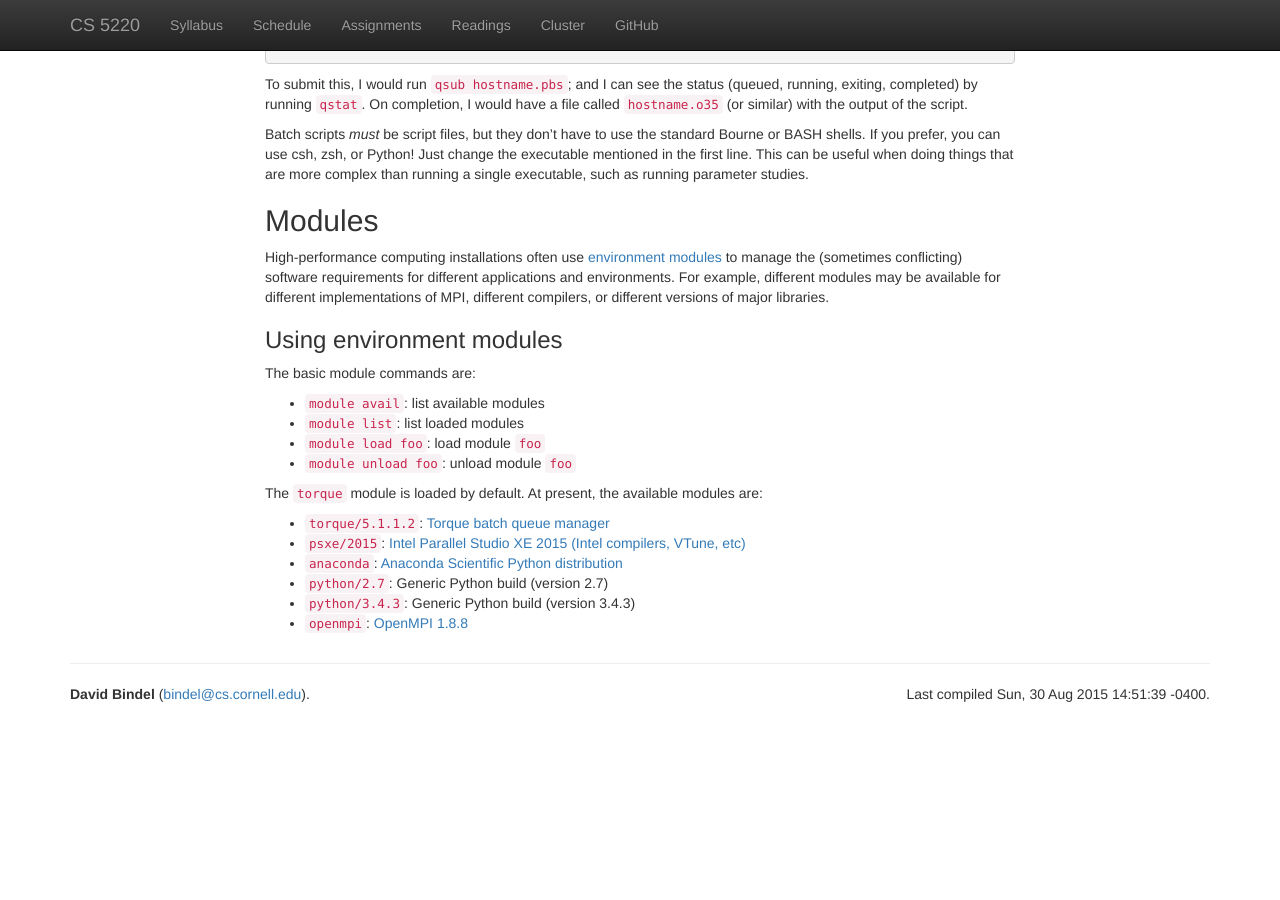
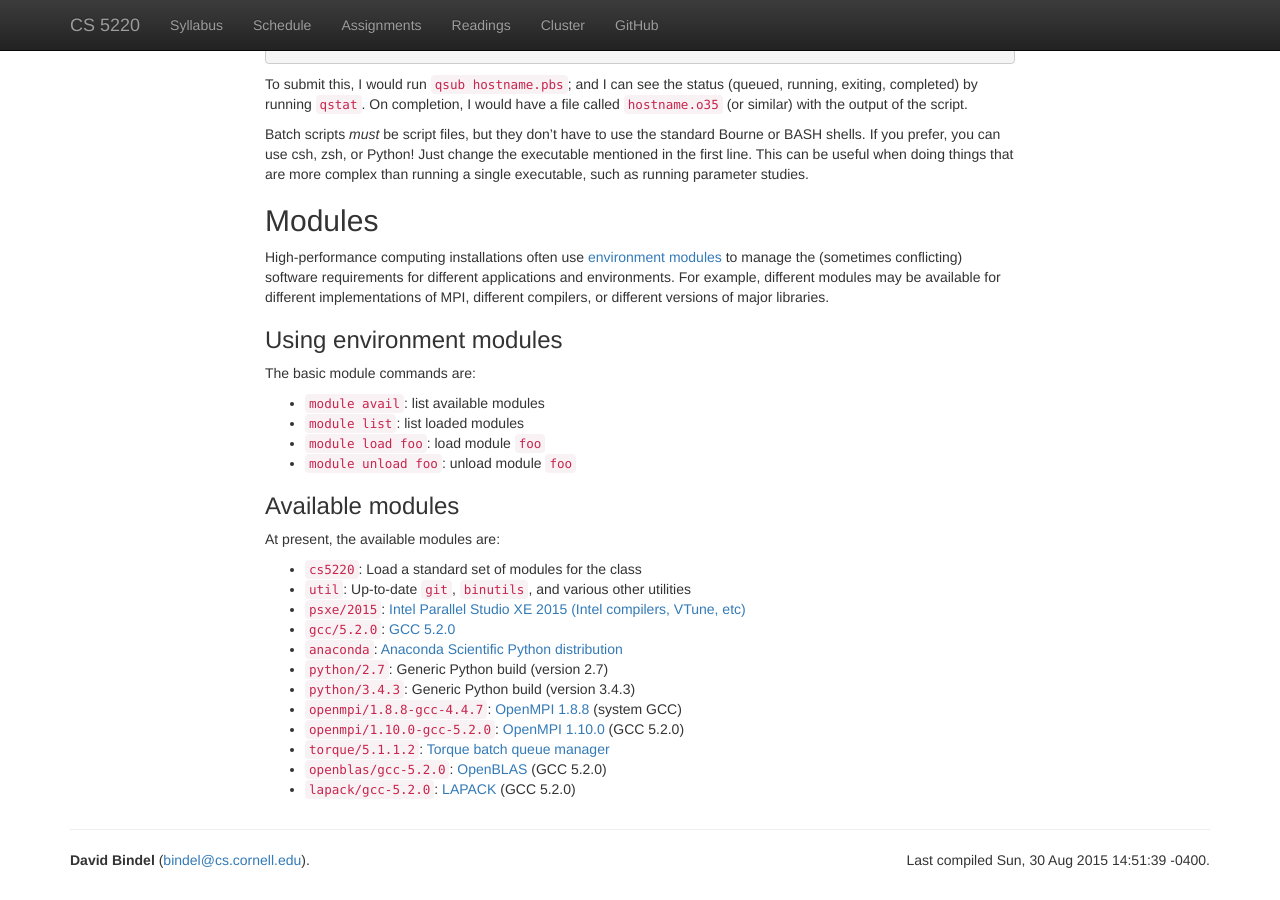
Before and after one commit to cornell-cs5220-f15/cornell-cs5220-f15.github.io, a Jekyll site: the page built from cluster.md, in a window 1280 px wide and 900 px high, scrolled down 1647 px. Built offline with Jekyll 4.4.1, drawn with Linux system fonts in a browser that asks for light colours; nearby versions of some CDN libraries; before the commit the page ends 2381 px from its top, so only the background shows below that.

Commit message:
Updates to cluster module description.

```diff
--- a/cluster.md
+++ b/cluster.md
@@ -154,17 +154,27 @@ The basic module commands are:
 - `module load foo`: load module `foo`
 - `module unload foo`: unload module `foo`
 
-The `torque` module is loaded by default.  At present, the available
-modules are:
+### Available modules
 
-- `torque/5.1.1.2`: [Torque batch queue manager][torque]
+At present, the available modules are:
+
+- `cs5220`: Load a standard set of modules for the class
+- `util`: Up-to-date `git`, `binutils`, and various other utilities
 - `psxe/2015`: [Intel Parallel Studio XE 2015 (Intel compilers, VTune, etc)][psxe]
+- `gcc/5.2.0`: [GCC 5.2.0][gcc5]
 - `anaconda`: [Anaconda Scientific Python distribution][anaconda]
 - `python/2.7`: Generic Python build (version 2.7)
 - `python/3.4.3`: Generic Python build (version 3.4.3)
-- `openmpi`: [OpenMPI 1.8.8][openmpi]
+- `openmpi/1.8.8-gcc-4.4.7`: [OpenMPI 1.8.8][openmpi] (system GCC)
+- `openmpi/1.10.0-gcc-5.2.0`: [OpenMPI 1.10.0][openmpi] (GCC 5.2.0)
+- `torque/5.1.1.2`: [Torque batch queue manager][torque]
+- `openblas/gcc-5.2.0`: [OpenBLAS][openblas] (GCC 5.2.0)
+- `lapack/gcc-5.2.0`: [LAPACK][lapack] (GCC 5.2.0)
 
 [psxe]: https://software.intel.com/en-us/intel-parallel-studio-xe
-[torque]: http://www.adaptivecomputing.com/products/open-source/torque/
+[gcc5]: https://gcc.gnu.org/gcc-5/
 [anaconda]: https://store.continuum.io/cshop/anaconda/
 [openmpi]: http://www.open-mpi.org/
+[torque]: http://www.adaptivecomputing.com/products/open-source/torque/
+[openblas]: http://www.openblas.net/
+[lapack]: http://www.netlib.org/lapack/
```
